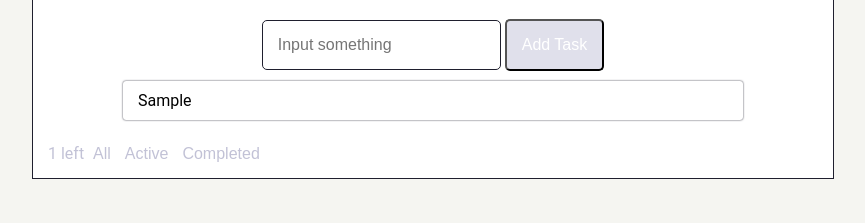
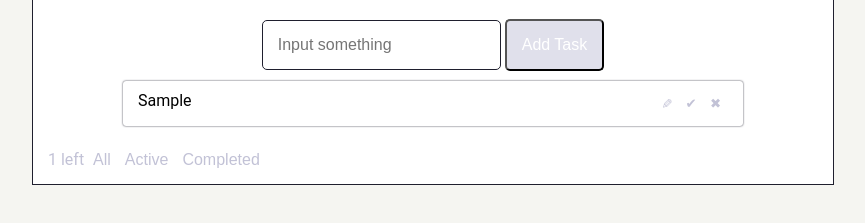
Before and after one commit to IrinaFitas/andersen-internship-todo-list, a website built with webpack: page index.html in a window 1280 px wide. Both pictures are taken after typing "Sample" into the empty fields and a click on the button "Add Task". Shown: the part 63-286 px from the top of the page, without its empty margins (207-1072 px from the left). Built offline with nearby package versions, Linux system fonts and the light colour scheme.

Commit message:
#3_Added buttons: delete, edit, done. And stylized it

```diff
--- a/src/css/style.css
+++ b/src/css/style.css
@@ -50,6 +50,7 @@ body {
 }
 
 li {
+    display: flex;
     margin: 10px;
     padding: 10px var(--small-size);
     box-shadow: 0 0 2px 0 var(--border-color);
@@ -57,6 +58,32 @@ li {
     border-radius: 3px;
 }
 
+li span {
+    flex-basis: 90%;
+}
+
+li button {
+    width: 25px;
+    height: 25px;
+    border: none;
+    background-color: transparent;
+    outline: none;
+    color: var(--second-grey);
+}
+
+li button:hover {
+    cursor: pointer;
+    transform: scale(2);
+    color: var(--border-color);
+}
+
+.edit-btn {
+    transform: rotate(90deg);
+}
+
+.edit-btn:hover {
+    transform: rotate(90deg) scale(2);
+}
 .container-footer {
     align-self: flex-start;
     padding: 10px 15px;
--- a/src/js/Model.js
+++ b/src/js/Model.js
@@ -23,6 +23,7 @@ export default class Model {
 
     deleteItem(id) {
         this.listItems.splice(id, 1);
+        window.localStorage.setItem("list", JSON.stringify(this.listItems));
     }
     editItem() {}
     filterItem() {}
--- a/src/js/View.js
+++ b/src/js/View.js
@@ -22,20 +22,36 @@ export default class View extends EventEmitter {
         this.$input.value = value;
     }
 
+    createElements(txt) {
+        const li = document.createElement("li");
+        const deleteButton = document.createElement("button");
+        deleteButton.innerHTML = "&#10006";
+        deleteButton.classList.add("delete-btn");
+        const doneButton = document.createElement("button");
+        doneButton.innerHTML = "&#10004;";
+        doneButton.classList.add("done-btn");
+        const editButton = document.createElement("button");
+        editButton.innerHTML = "&#9998;";
+        editButton.classList.add("edit-btn");
+        const span = document.createElement("span");
+        span.textContent = txt;
+        li.appendChild(span);
+        li.appendChild(editButton);
+        li.appendChild(doneButton);
+        li.appendChild(deleteButton);
+        this.$list.appendChild(li);
+    }
+
     render(data) {
         this.on("renderList", (data) => {
             data.map( elem => {
-                const li = document.createElement("li");
-                li.textContent = elem.text;
-                this.$list.appendChild(li);
+                this.createElements(elem.text);
             });
         });
     }
 
     renderItem(text) {
-        const li = document.createElement("li");
-        li.textContent = text;
-        this.$list.appendChild(li);
+        this.createElements(text);
     }
 
     sendInput() {
--- a/src/js/index.js
+++ b/src/js/index.js
@@ -6,3 +6,5 @@ import "./../css/style.css";
 const model = new Model();
 const view = new View();
 const controller = new Controller(view, model);
+
+console.log(model);
```
